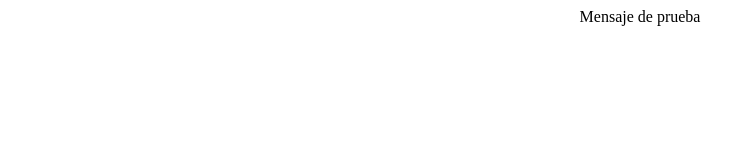
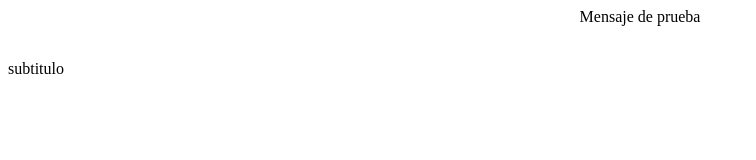
Before and after one commit to zluizito/recordando, a plain HTML site: page index.html in a window 1280 px wide. Shown: the whole page, without its empty margins (0-756 px from the left). Drawn offline with Linux system fonts and the light colour scheme.

Commit message:
version 2

```diff
--- a/index.html
+++ b/index.html
@@ -8,6 +8,8 @@
 <body>
 
 	<center>Mensaje de prueba</center>
+	<br>
+	<p>subtitulo</p>
 
 </body>
 </html>
```
